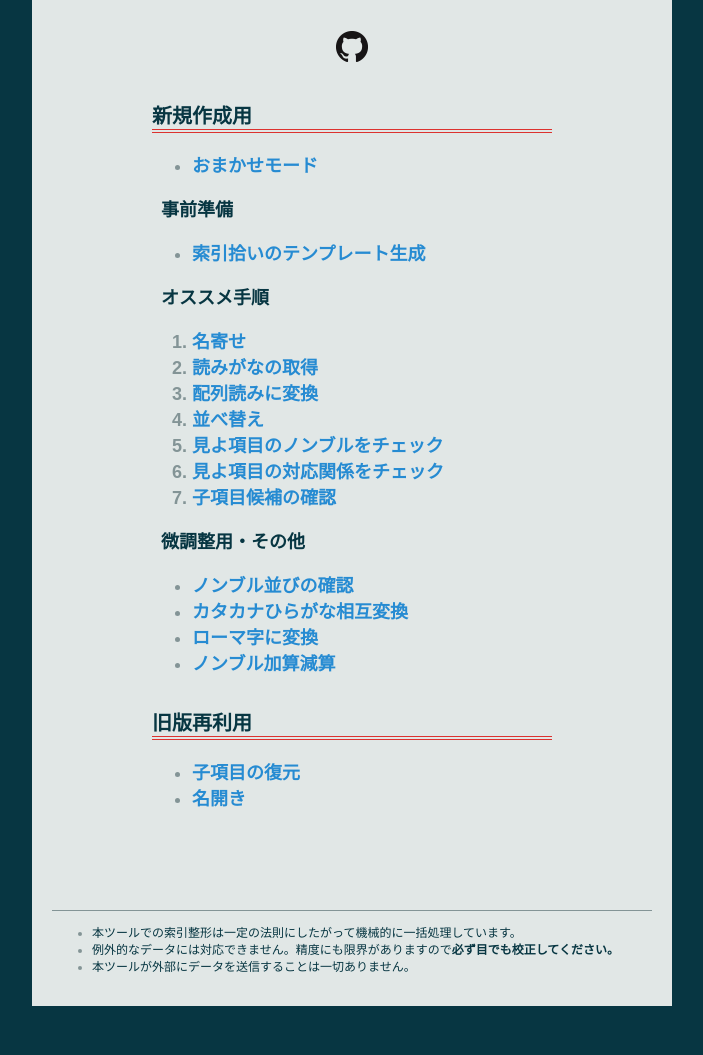
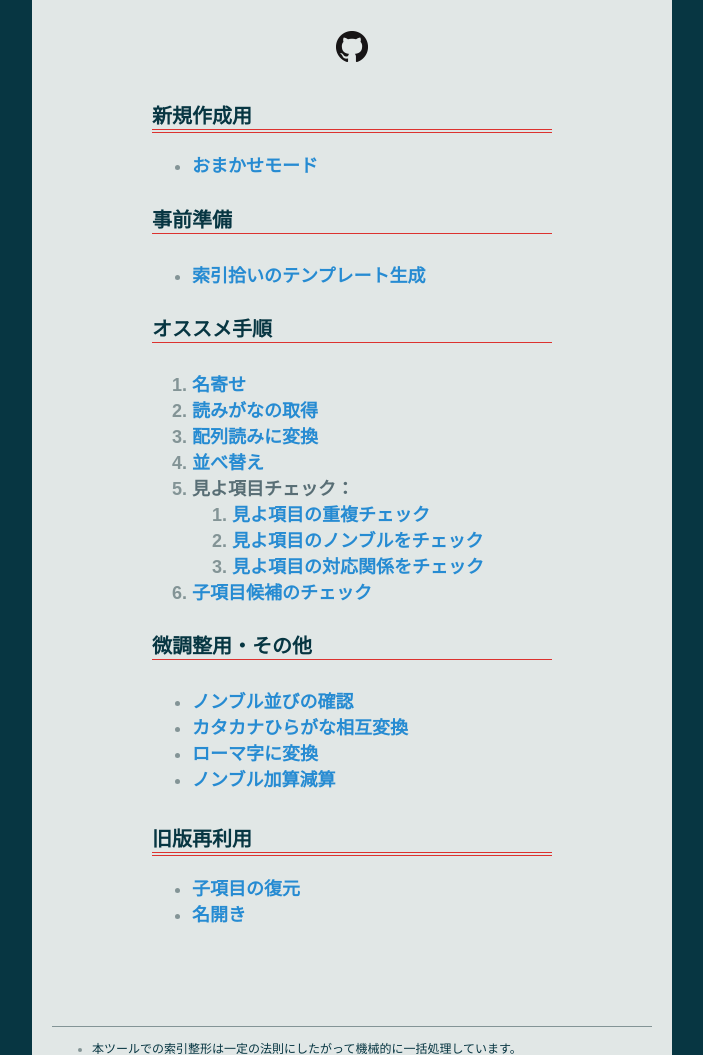
Before and after one commit to AWtnb/sakuin-tool, a PHP site: page / in a window 1280 px wide. Shown: the part 139-1194 px from the top of the page, without its empty margins (288-991 px from the left). Before the commit the page ends 1145 px from the top, so only its background shows below. Run offline with PHP 8.4, Linux system fonts and the light colour scheme; some libraries are stand-ins or nearby versions; some web fonts are replaced.

Commit message:
fix menu and style

```diff
--- a/index.html
+++ b/index.html
@@ -41,9 +41,13 @@
             <li><a href="./tools/GetReading/index.html">読みがなの取得</a></li>
             <li><a href="./tools/Hairetsu/index.html">配列読みに変換</a></li>
             <li><a href="./tools/Sort/index.html">並べ替え</a></li>
-            <li><a href="./tools/AdjustReferenceNombre/index.html">見よ項目のノンブルをチェック</a></li>
-            <li><a href="./tools/CheckReference/index.html">見よ項目の対応関係をチェック</a></li>
-            <li><a href="./tools/CheckChild/index.html">子項目候補の確認</a></li>
+            <li>見よ項目チェック：</li>
+            <ol>
+                <li><a href="./tools/FindDuplicated/index.html">見よ項目の重複チェック</a></li>
+                <li><a href="./tools/AdjustReferenceNombre/index.html">見よ項目のノンブルをチェック</a></li>
+                <li><a href="./tools/CheckReference/index.html">見よ項目の対応関係をチェック</a></li>
+            </ol>
+            <li><a href="./tools/CheckChild/index.html">子項目候補のチェック</a></li>
         </ol>
         <h4>微調整用・その他</h4>
         <ul>
--- a/tools/style.css
+++ b/tools/style.css
@@ -30,6 +30,7 @@ body {
 }
 .outline li {
   font-weight: bold;
+  color: #586e75;
 }
 .outline li a:focus {
   border: 1px solid #859900;
@@ -55,7 +56,8 @@ h3 {
   border-bottom: 4px double #dc322f;
 }
 h4 {
-  margin: 0.5em;
+  border-bottom: 1px solid #dc322f;
+  font-size: 1.25rem;
 }
 .caption {
   margin: 10px;
--- a/tools/style.less
+++ b/tools/style.less
@@ -47,6 +47,7 @@ body {
     margin: 0 auto;
     li {
         font-weight: bold;
+        color: @gray;
         a:focus {
             border: 1px solid @green;
             border-radius: 4px;
@@ -74,7 +75,8 @@ h3 {
     border-bottom: 4px double @red;
 }
 h4 {
-    margin: .5em;
+    border-bottom: 1px solid @red;
+    font-size: 1.25rem;
 }
 
 .caption {
```
